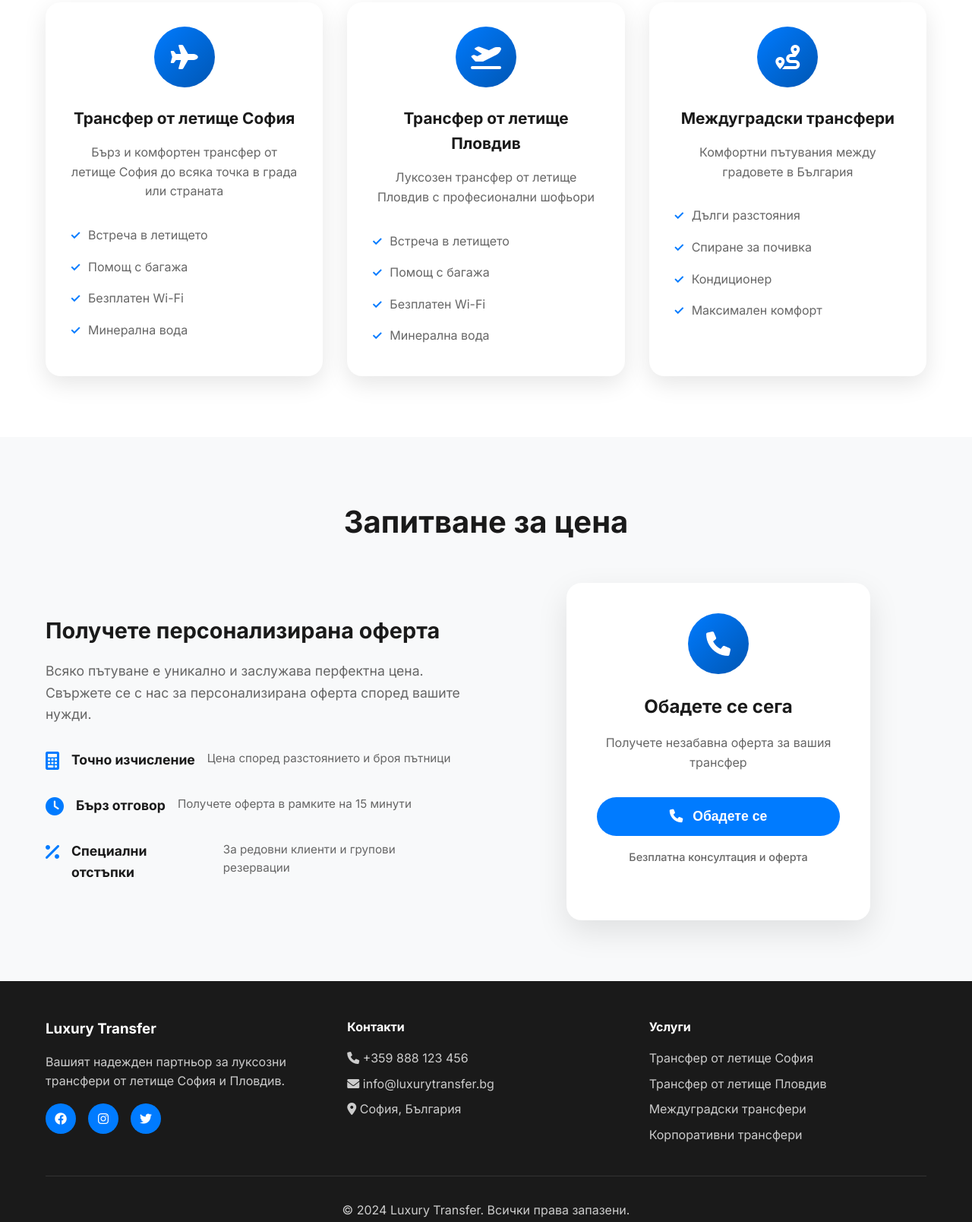
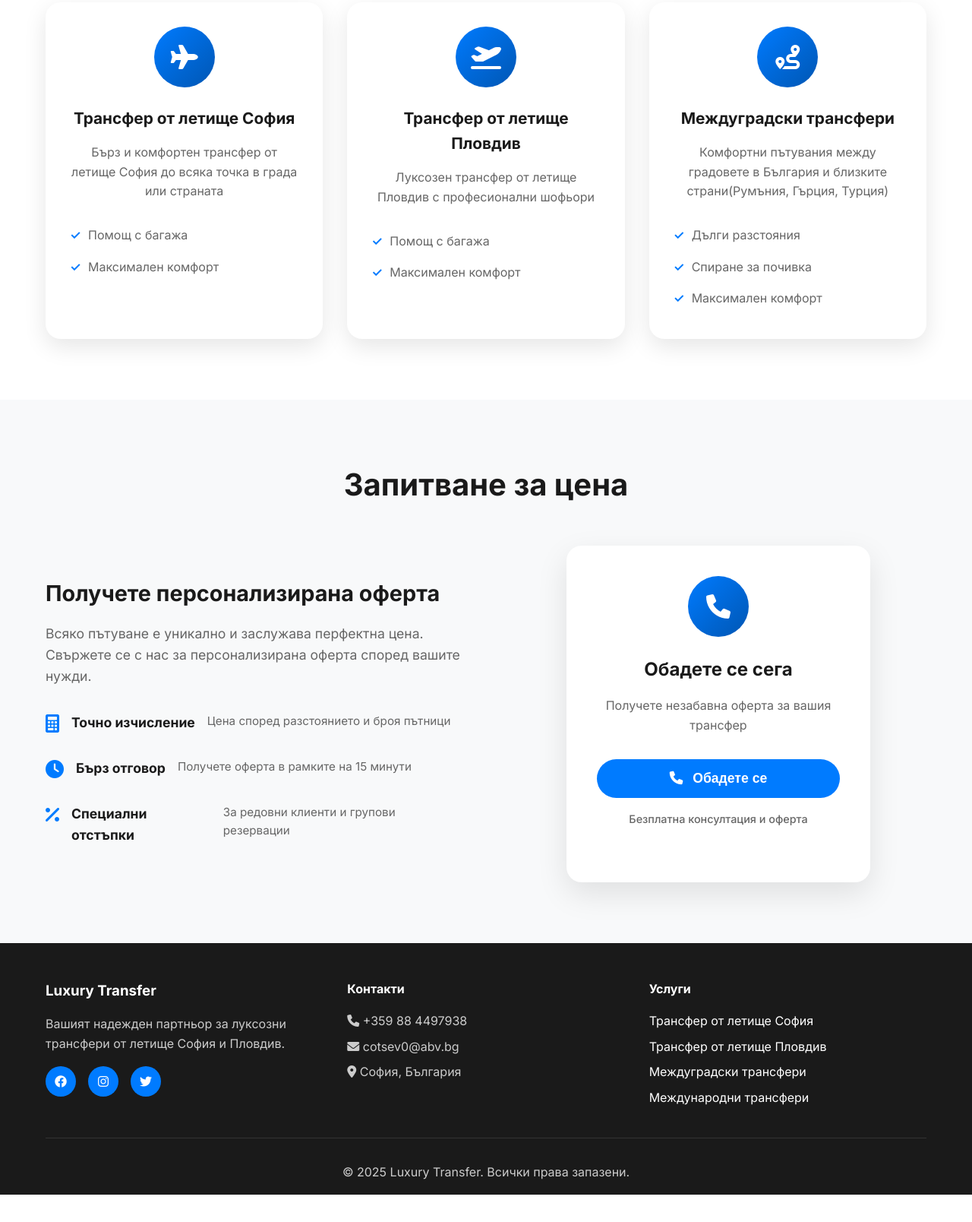
Before and after one commit to dimitroff02/FreelanceProject, a plain HTML site: page index.html in a window 1280 px wide. Shown: the part 1755-3363 px from the top of the page at 76% size. After the commit the page ends 3327 px from the top, so only its background shows below. Drawn offline with Linux system fonts and the light colour scheme.

Commit message:
In progress..

```diff
--- a/index.html
+++ b/index.html
@@ -102,10 +102,11 @@
                     <h3>Трансфер от летище София</h3>
                     <p>Бърз и комфортен трансфер от летище София до всяка точка в града или страната</p>
                     <ul>
-                        <li>Встреча в летището</li>
+
                         <li>Помощ с багажа</li>
-                        <li>Безплатен Wi-Fi</li>
-                        <li>Минерална вода</li>
+                        <li>Максимален комфорт</li>
+
+
                     </ul>
                 </div>
                 <div class="service-card">
@@ -115,10 +116,10 @@
                     <h3>Трансфер от летище Пловдив</h3>
                     <p>Луксозен трансфер от летище Пловдив с професионални шофьори</p>
                     <ul>
-                        <li>Встреча в летището</li>
+
                         <li>Помощ с багажа</li>
-                        <li>Безплатен Wi-Fi</li>
-                        <li>Минерална вода</li>
+                        <li>Максимален комфорт</li>
+
                     </ul>
                 </div>
                 <div class="service-card">
@@ -126,11 +127,11 @@
                         <i class="fas fa-route"></i>
                     </div>
                     <h3>Междуградски трансфери</h3>
-                    <p>Комфортни пътувания между градовете в България</p>
+                    <p>Комфортни пътувания между градовете в България и близките страни(Румъния, Гърция, Турция)</p>
                     <ul>
                         <li>Дълги разстояния</li>
                         <li>Спиране за почивка</li>
-                        <li>Кондиционер</li>
+
                         <li>Максимален комфорт</li>
                     </ul>
                 </div>
@@ -197,22 +198,23 @@
                 </div>
                 <div class="footer-section">
                     <h4>Контакти</h4>
-                    <p><i class="fas fa-phone"></i> +359 888 123 456</p>
-                    <p><i class="fas fa-envelope"></i> info@luxurytransfer.bg</p>
+                    <p><i class="fas fa-phone"></i> +359 88 4497938</p>
+                    <p><i class="fas fa-envelope"></i> cotsev0@abv.bg</p>
                     <p><i class="fas fa-map-marker-alt"></i> София, България</p>
                 </div>
                 <div class="footer-section">
                     <h4>Услуги</h4>
                     <ul>
-                        <li><a href="#services">Трансфер от летище София</a></li>
-                        <li><a href="#services">Трансфер от летище Пловдив</a></li>
-                        <li><a href="#services">Междуградски трансфери</a></li>
-                        <li><a href="#services">Корпоративни трансфери</a></li>
+                        <li>Трансфер от летище София</li>
+                        <li>Трансфер от летище Пловдив</li>
+                        <li>Междуградски трансфери</li>
+                        <li>Международни трансфери</li>
+
                     </ul>
                 </div>
             </div>
             <div class="footer-bottom">
-                <p>&copy; 2024 Luxury Transfer. Всички права запазени.</p>
+                <p>&copy; 2025 Luxury Transfer. Всички права запазени.</p>
             </div>
         </div>
     </footer>
```
